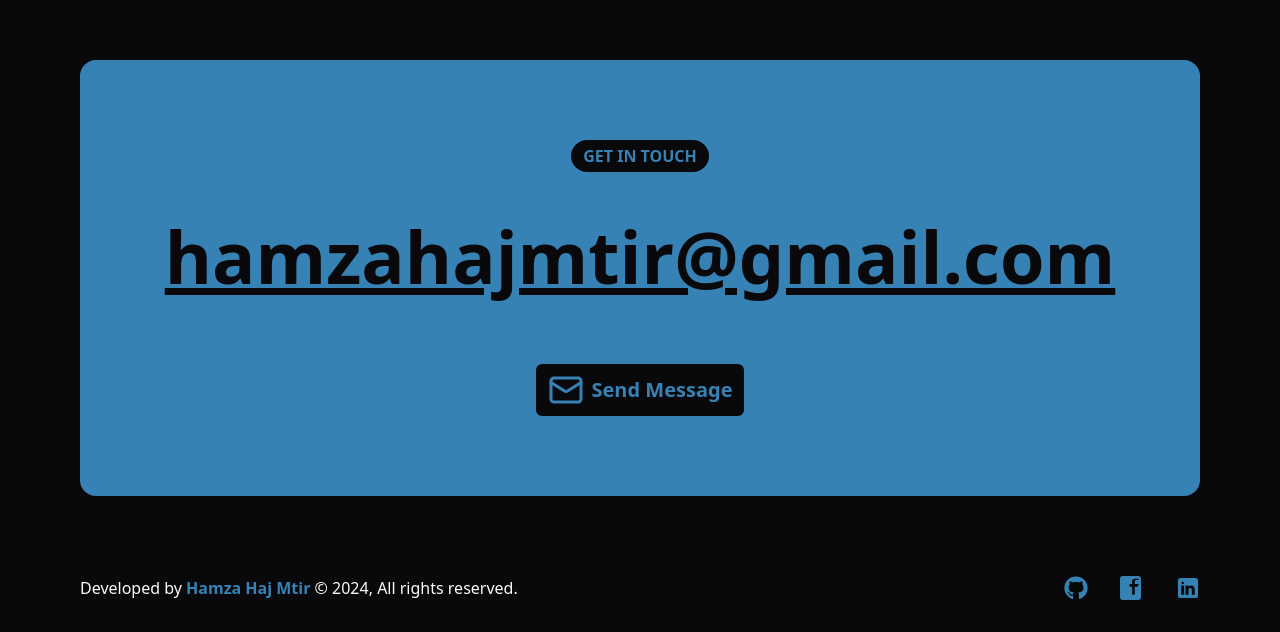
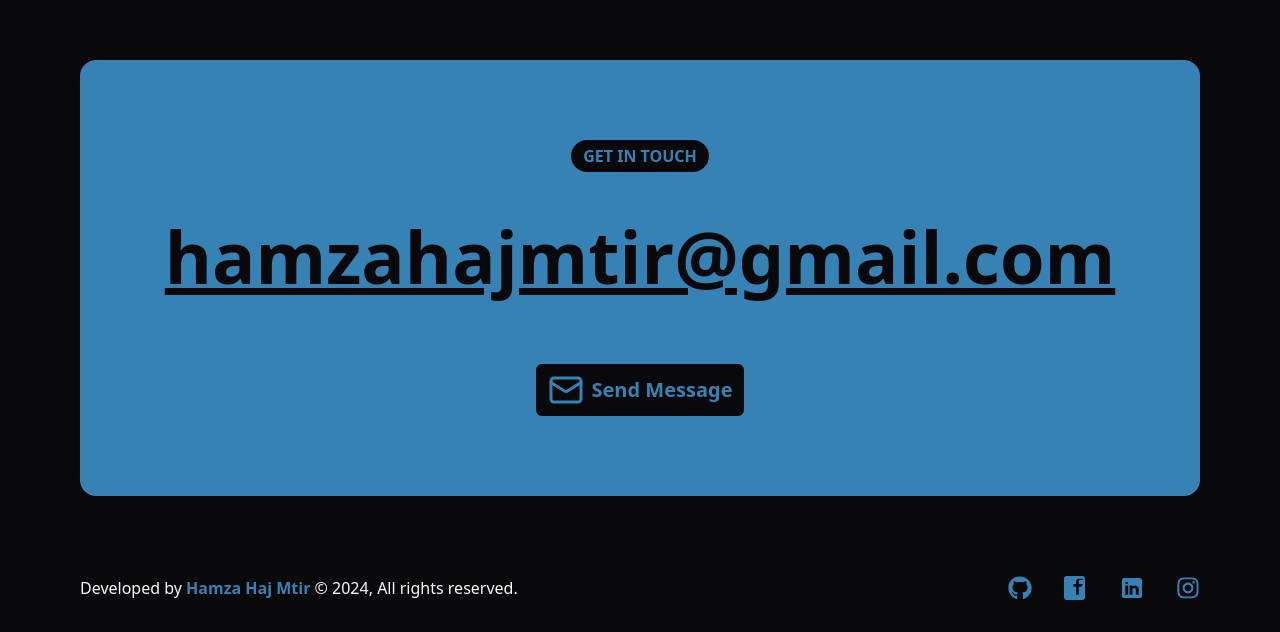
Before and after one commit to HamzaHajMtir1/My_Portfolio, a Next.js app: page /about in a window 1280 px wide. Shown: the part 2688-3320 px from the top of the page. Built offline with nearby package versions, Linux system fonts and the light colour scheme.

Commit message:
Update the list of the project in the home page and add my instagramm account

```diff
--- a/src/components/icons.tsx
+++ b/src/components/icons.tsx
@@ -44,6 +44,21 @@ export const FacebookIcon = (props: IconType) => (
     xmlns="http://www.w3.org/2000/svg"
   >
     <path d="M448 56.7v398.5c0 31.3-25.4 56.7-56.7 56.7H56.7C25.4 512 0 486.6 0 455.3V56.7C0 25.4 25.4 0 56.7 0h334.6C422.6 0 448 25.4 448 56.7zM372.3 56.7h-56.7c-31.3 0-56.7 25.4-56.7 56.7v56.7h-56.7v56.7h56.7v170.7h56.7V226.7h56.7l28.3-56.7h-85V113.4c0-15.7 12.7-28.3 28.3-28.3h56.7V56.7z"></path>
+  </svg>
+);
+
+export const InstagramIcon = (props: IconType) => (
+  <svg
+    stroke="currentColor"
+    fill="currentColor"
+    strokeWidth="0"
+    viewBox="0 0 448 512"
+    className={props.className}
+    height="100%"
+    width="100%"
+    xmlns="http://www.w3.org/2000/svg"
+  >
+    <path d="M224.1 141c-63.6 0-114.9 51.3-114.9 114.9s51.3 114.9 114.9 114.9 114.9-51.3 114.9-114.9-51.3-114.9-114.9-114.9zm0 186.6c-39.6 0-71.7-32.1-71.7-71.7s32.1-71.7 71.7-71.7 71.7 32.1 71.7 71.7-32.1 71.7-71.7 71.7zm146.4-194.3c0 14.9-12.1 27-27 27s-27-12.1-27-27 12.1-27 27-27 27 12.1 27 27zm76.1 27.2c-1.7-35.7-9.9-67.3-36.2-92.6-26.3-25.3-58.9-33.5-94.6-35.2-37.2-2.1-148.8-2.1-186 0-35.7 1.7-68.3 9.9-94.6 35.2-26.3 25.3-34.5 56.9-36.2 92.6-2.1 37.2-2.1 148.8 0 186 1.7 35.7 9.9 67.3 36.2 92.6 26.3 25.3 58.9 33.5 94.6 35.2 37.2 2.1 148.8 2.1 186 0 35.7-1.7 68.3-9.9 94.6-35.2 26.3-25.3 34.5-56.9 36.2-92.6 2.1-37.2 2.1-148.8 0-186zm-48.5 224c-7.8 19.6-22.9 34.7-42.5 42.5-29.4 11.7-99.2 9-132.1 9s-102.7 2.6-132.1-9c-19.6-7.8-34.7-22.9-42.5-42.5-11.7-29.4-9-99.2-9-132.1s-2.6-102.7 9-132.1c7.8-19.6 22.9-34.7 42.5-42.5 29.4-11.7 99.2-9 132.1-9s102.7-2.6 132.1 9c19.6 7.8 34.7 22.9 42.5 42.5 11.7 29.4 9 99.2 9 132.1s2.7 102.7-9 132.1z"></path>
   </svg>
 );
 
--- a/src/data/projects.ts
+++ b/src/data/projects.ts
@@ -5,32 +5,32 @@ import { siteMetadata } from "@/data/siteMetaData.mjs";
 export const PROJECT_SHOWCASE: ProjectShowcaseListItem[] = [
   {
     index: 0,
+    title: "We Care",
+    href: "/projects",
+    tags: ["Nextjs", "React", "Tailwindcss", "Json", "Vercel"],
+    image: {
+      LIGHT: "/images/projects/weCare.webp",
+      DARK: "/images/projects/weCare.webp",
+    },
+  },
+  {
+    index: 1,
+    title: "DefendHer",
+    href: "/projects",
+    tags: ["Nextjs", "React", "Tailwindcss", "Json", "Vercel"],
+    image: {
+      LIGHT: "/images/projects/defendHer.webp",
+      DARK: "/images/projects/defendHer.webp",
+    },
+  },
+  {
+    index: 2,
     title: "LEONI OTMS",
     href: "/projects",
     tags: ["Angular", "Bootstrap", "Spring Boot", "PostgreSQL", "Docker"],
     image: {
       LIGHT: "/images/projects/LEONI-OTMS.webp",
       DARK: "/images/projects/LEONI-OTMS.webp",
-    },
-  },
-  {
-    index: 1,
-    title: "Promolab",
-    href: "/projects",
-    tags: ["Nextjs", "Tailwindcss", "SupaBase", "Vercel"],
-    image: {
-      LIGHT: "/images/projects/promolab.webp",
-      DARK: "/images/projects/promolab.webp",
-    },
-  },
-  {
-    index: 2,
-    title: "Gaoua Gold",
-    href: "/projects",
-    tags: ["WordPress"],
-    image: {
-      LIGHT: "/images/projects/Gaoua-gold.webp",
-      DARK: "/images/projects/Gaoua-gold.webp",
     },
   },
 ];
@@ -98,7 +98,7 @@ export const PROJECTS_CARD: ProjectCardProps[] = [
     liveWebsiteHref: "https://defend-her.vercel.app/",
   },
   {
-    name: "DefendHer",
+    name: "We Care",
     favicon: "/images/projects/logos/weCare.ico",
     imageUrl: ["/images/projects/weCare.webp"],
     description:
--- a/src/data/siteMetaData.mjs
+++ b/src/data/siteMetaData.mjs
@@ -16,6 +16,7 @@ export const siteMetadata = {
   github: "https://github.com/HamzaHajMtir1",
   facebook: "https://www.facebook.com/profile.php?id=100009080517074",
   linkedin: "https://www.linkedin.com/in/hamza-haj-mtir-3345a8220/",
+  instagram: "https://www.instagram.com/hamza.haj.mtir/",
   locale: "en-US",
   googleSiteVerification: "_YJlO90eSoye2AQOhbkRAzNbejzCGiTgAD4RNR3NtHc",
 };
--- a/src/layout/footer.tsx
+++ b/src/layout/footer.tsx
@@ -1,5 +1,10 @@
 import ContactButton from "@/components/contact-form/contact-button";
-import { GithubIcon, LinkedinIcon, FacebookIcon } from "@/components/icons";
+import {
+  GithubIcon,
+  LinkedinIcon,
+  FacebookIcon,
+  InstagramIcon,
+} from "@/components/icons"; // Import InstagramIcon
 import { siteMetadata } from "@/data/siteMetaData.mjs";
 
 export default function Footer() {
@@ -41,7 +46,7 @@ export default function Footer() {
             href={siteMetadata.facebook}
             target="_blank"
             className="h-6 w-6"
-            aria-label="link to Twitter"
+            aria-label="link to Facebook"
           >
             <FacebookIcon className="text-accent transition-colors duration-150 hover:text-accent-foreground" />
           </a>
@@ -53,6 +58,14 @@ export default function Footer() {
           >
             <LinkedinIcon className="text-accent transition-colors duration-150 hover:text-accent-foreground" />
           </a>
+          <a
+            href={siteMetadata.instagram}
+            target="_blank"
+            className="h-6 w-6"
+            aria-label="link to Instagram"
+          >
+            <InstagramIcon className="text-accent transition-colors duration-150 hover:text-accent-foreground" />
+          </a>
         </div>
       </div>
     </footer>
```
